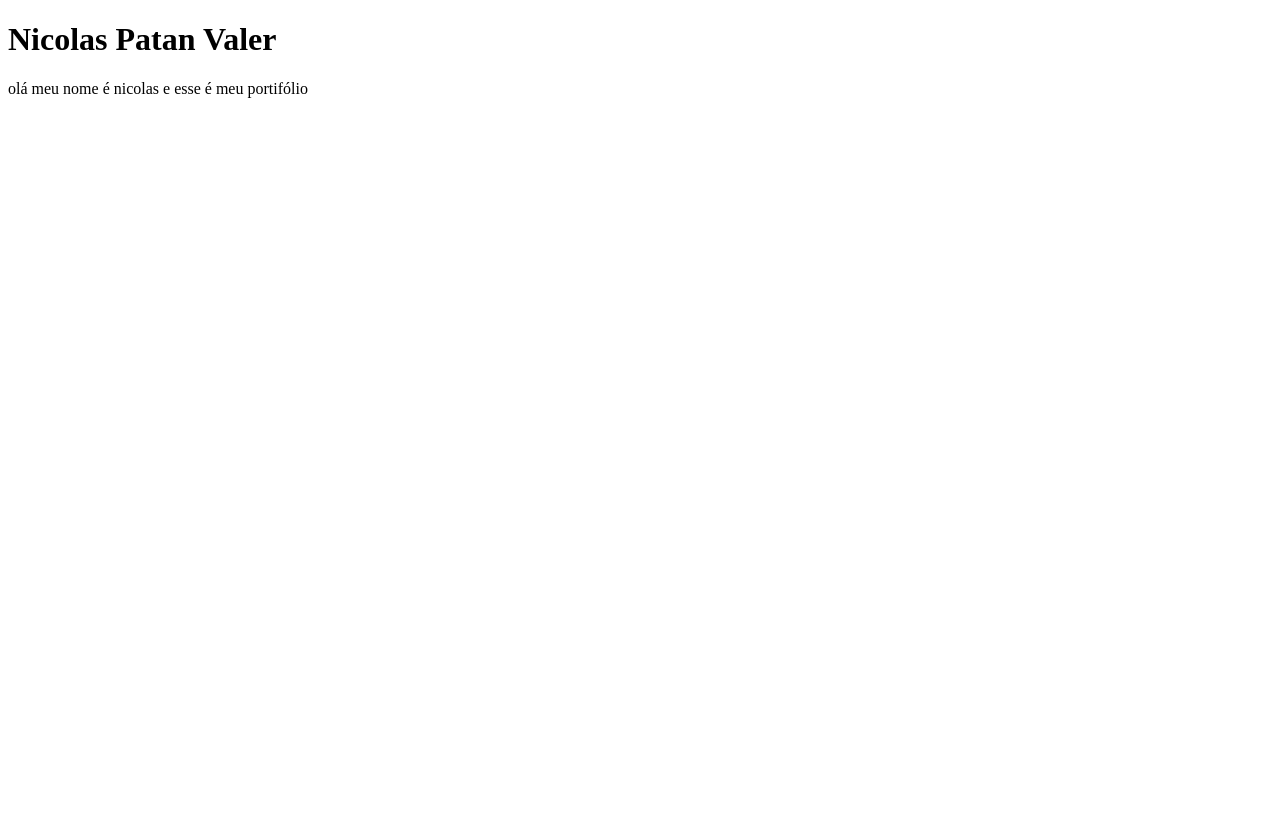
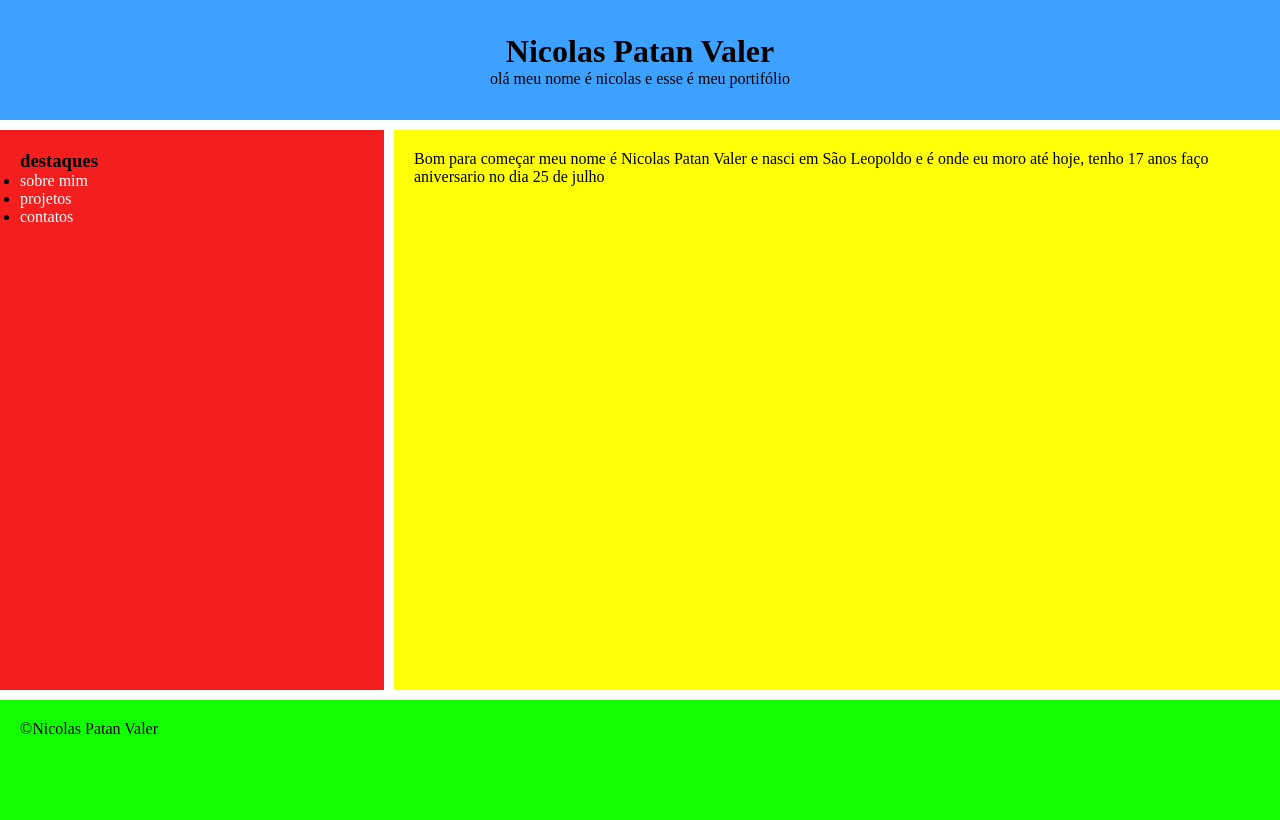
Before and after one commit to NicolasValer/Projeto-Final, a plain HTML site: page index.html in a window 1280 px wide. Drawn offline with Linux system fonts and the light colour scheme.

Commit message:
atualizando projeto

```diff
--- a/index.html
+++ b/index.html
@@ -13,6 +13,26 @@
         <p> olá meu nome é nicolas e esse é meu portifólio</p>
     </header>
 
+    <div class="conteiner">
+    <nav>
+    <h3>destaques</h3>
+        <ul>
+            <li><a href="#">sobre mim</a></li>
+            <li><a href="#">projetos</a></li>
+            <li><a href="#">contatos</a></li>
+        </ul>
+    </nav>
+    <main>
+        <div class="sobre mim">
+            <p> Bom para começar meu nome é Nicolas Patan Valer e nasci em São Leopoldo e é onde eu moro até hoje, tenho 17 anos faço aniversario no dia 25 de julho </p>
+           </div>
+
+    </main>
+    <footer>
+        <p>&copy;Nicolas Patan Valer</p>
+    </footer>
+    </div>
+
 
 </body>
 </html>
--- a/styles.css
+++ b/styles.css
@@ -0,0 +1,56 @@
+*{
+    padding: 0;
+    margin: 0;
+    box-sizing: border-box;
+}
+
+body, html{
+    width: 100%;
+    height: 100%;
+}
+.conteiner {
+    display: grid;
+    grid-template-columns: 1fr 2fr;
+    grid-template-rows: auto 1fr auto-;
+    grid-template-areas:
+      "header header"
+      "sidebar content"
+      "footer footer";
+    grid-gap: 10px 10px;
+  }
+  header {
+    grid-area: header;
+    background-color: rgb(60, 161, 255);
+    padding: 20px;
+    display: flex;
+    justify-content: center;
+    align-items: center;
+    flex-direction: column;
+    height: 15vh;
+
+  }
+  nav {
+    grid-area: sidebar;
+    background-color: rgb(245, 30, 30);
+    padding: 20px;
+    width: 30vw;
+
+  }
+  main {
+    grid-area: content;
+    background-color: rgb(255, 255, 8);
+    padding: 20px;
+    width: 70vw;
+    height: 70vh;
+  }
+  footer {
+    grid-area: footer;
+    background-color: rgb(17, 255, 0);
+    padding: 20px;
+    height: 15vh;
+  }
+
+  nav li a {
+    text-decoration: none;
+    color: white;
+  }
```
